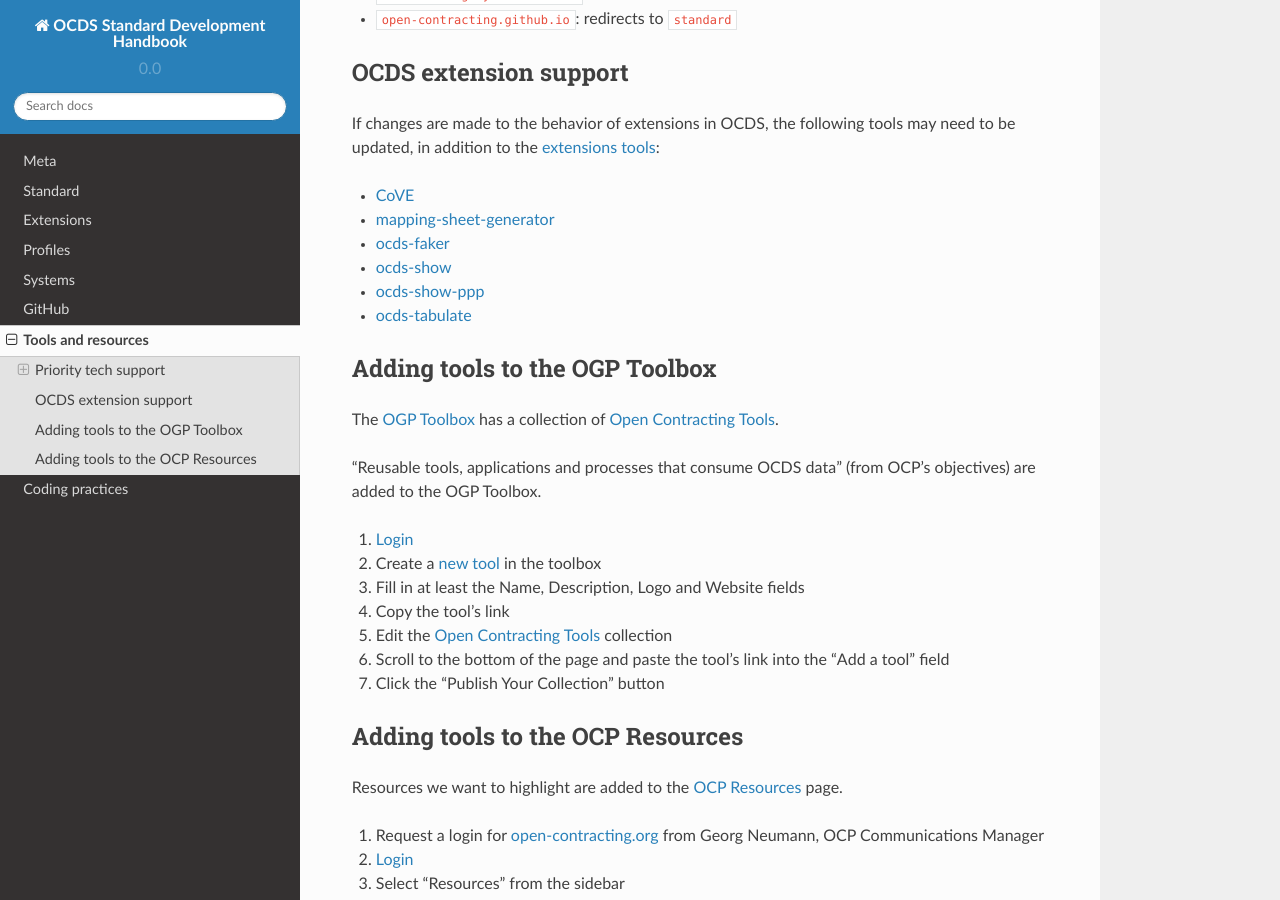
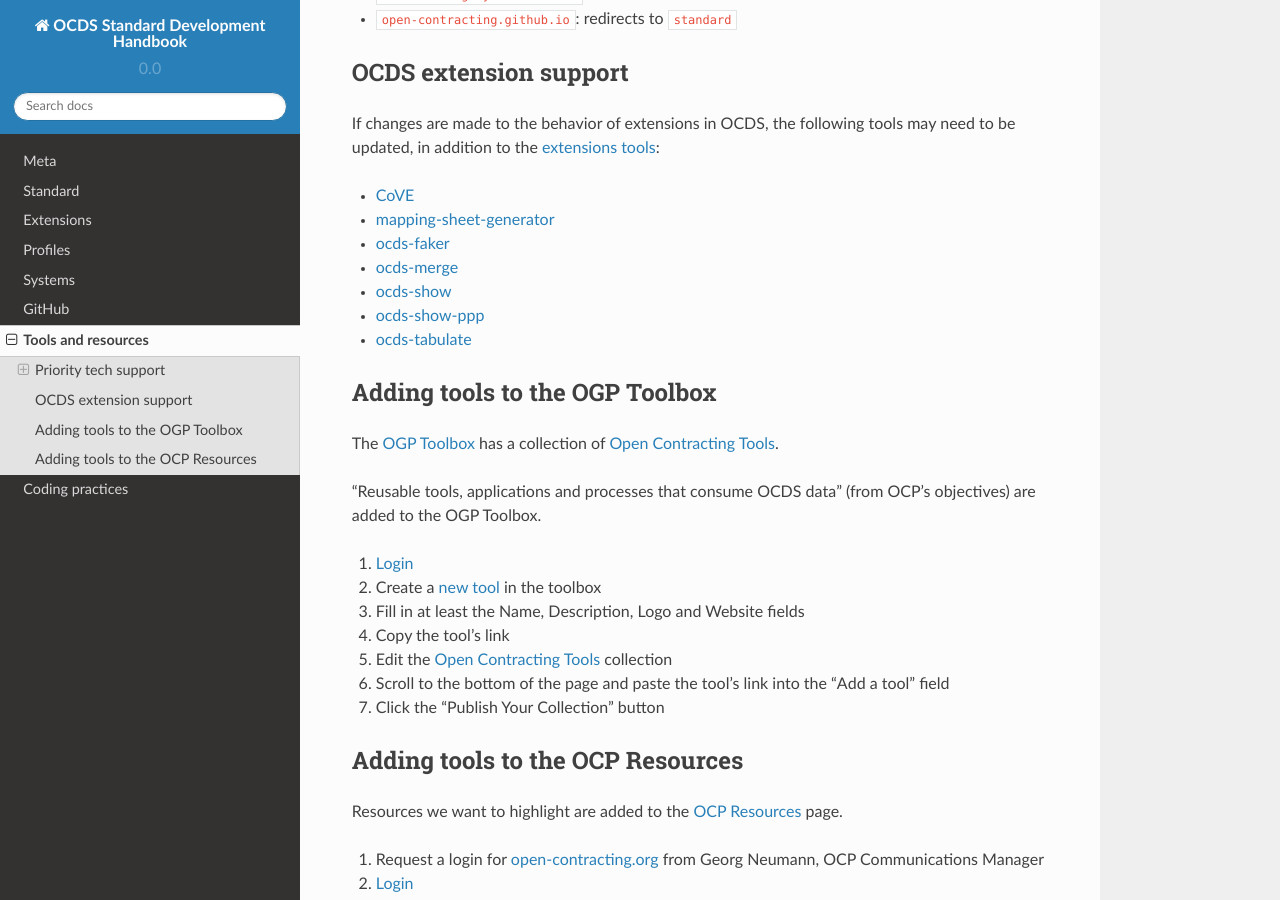
Before and after one commit to open-contracting/standard-development-handbook, a Sphinx documentation site: the page built from docs/tools/index.md, in a window 1280 px wide and 900 px high, scrolled down 1608 px. Built offline with Sphinx 7.4.7 and the Read the Docs theme 2.0.0, drawn with Linux system fonts in a browser that asks for light colours.

Commit message:
Add ocds-merge as depending on how extensions work

```diff
--- a/docs/tools/index.md
+++ b/docs/tools/index.md
@@ -59,6 +59,7 @@
 * [CoVE](https://github.com/OpenDataServices/cove)
 * [mapping-sheet-generator](https://github.com/open-contracting/mapping-sheet-generator)
 * [ocds-faker](https://github.com/open-contracting/ocds-faker)
+* [ocds-merge](https://github.com/open-contracting/ocds-merge)
 * [ocds-show](https://github.com/open-contracting/ocds-show)
 * [ocds-show-ppp](https://github.com/open-contracting/ocds-show-ppp)
 * [ocds-tabulate](https://github.com/open-contracting/ocds-tabulate)
```
